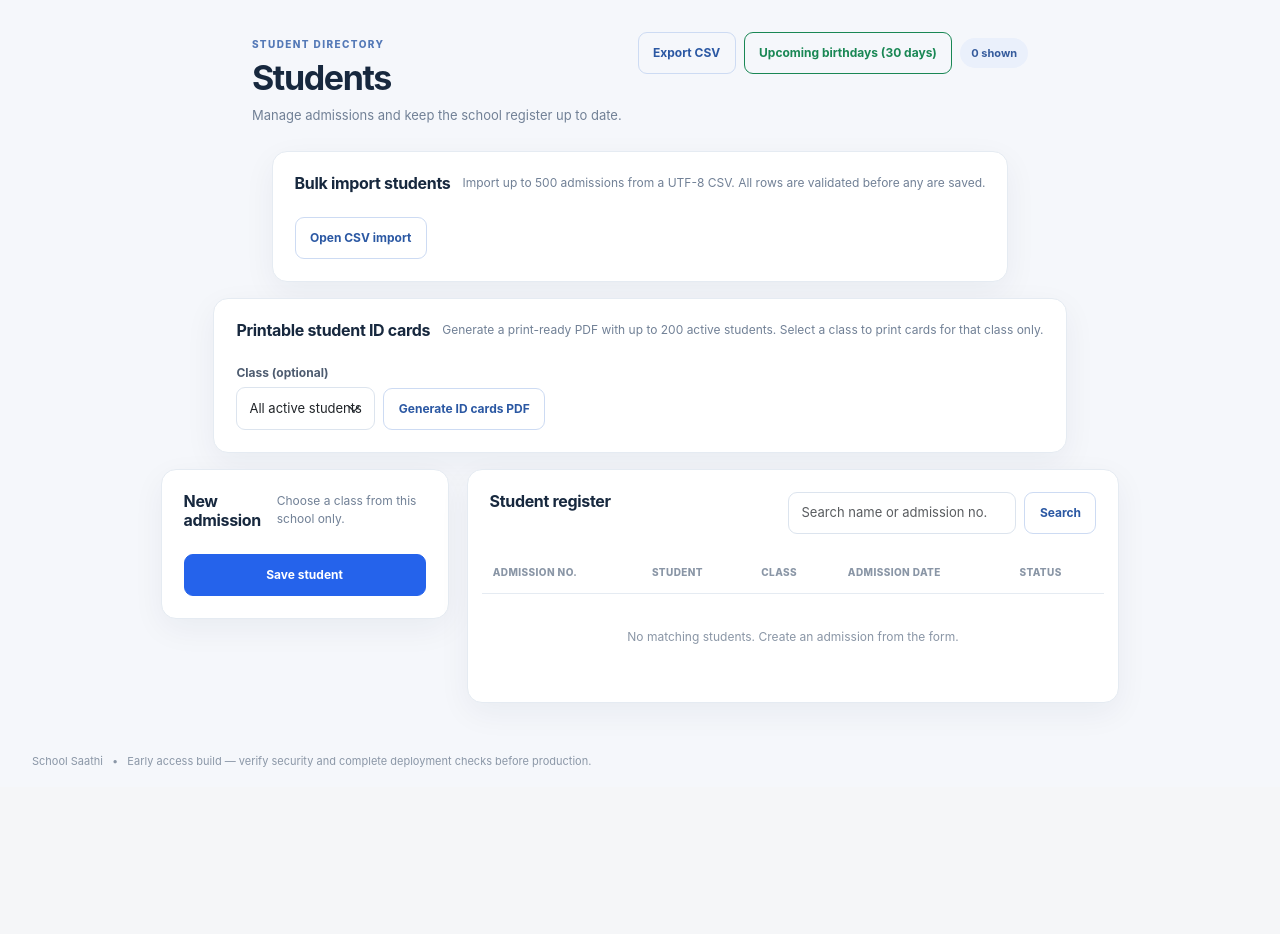
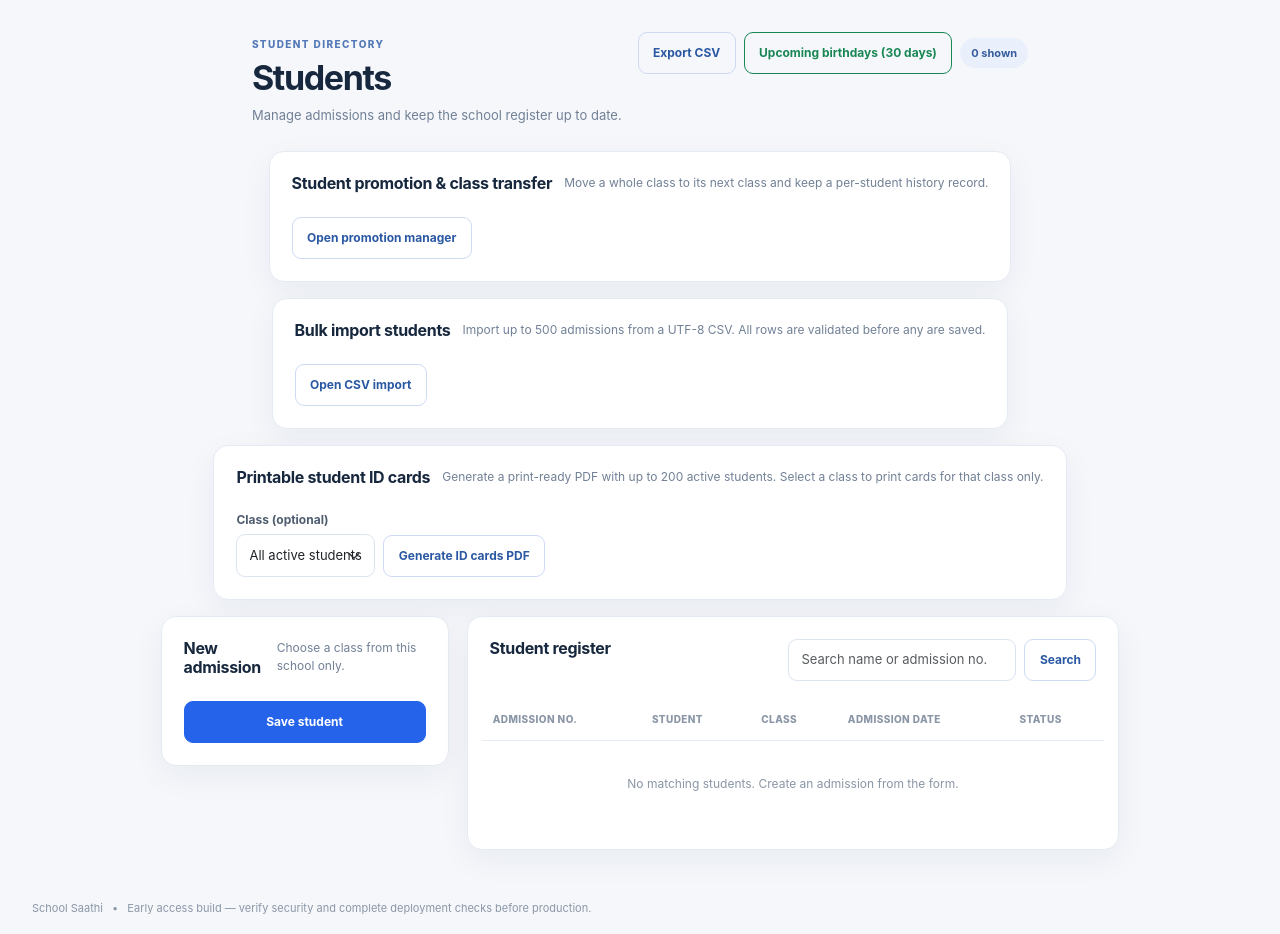
Before and after one commit to pk8873/My_school, a Django app: template templates/schools/students.html in a window 1280 px wide. Shown: the part 76-1010 px from the top of the page. Before the commit the page ends 843 px from the top, so only its background shows below. Run offline with Django 5.2, Linux system fonts and the light colour scheme; the template is opened without the code that fills it, so the values that code supplies are empty.

Commit message:
feat: link student promotion manager from student register

```diff
--- a/templates/schools/students.html
+++ b/templates/schools/students.html
@@ -2,6 +2,7 @@
 {% block title %}Students · School Saathi{% endblock %}
 {% block content %}
 <div class="page-heading"><div><span class="eyebrow">STUDENT DIRECTORY</span><h1>Students</h1><p>Manage admissions and keep the school register up to date.</p></div><div class="d-flex gap-2 align-items-center flex-wrap"><a class="btn btn-outline-primary" href="{% url "export_csv" report="students" %}?school={{ membership.school_id }}">Export CSV</a><a class="btn btn-outline-success" href="{% url "export_csv" report="upcoming-birthdays" %}?school={{ membership.school_id }}&days=30">Upcoming birthdays (30 days)</a><span class="soft-badge">{{ students|length }} shown</span></div></div>
+<section class="panel mb-3"><div class="panel-heading"><h2>Student promotion &amp; class transfer</h2><p>Move a whole class to its next class and keep a per-student history record.</p></div><a class="btn btn-outline-primary" href="{% url 'student_promotions' %}?school={{ membership.school_id }}">Open promotion manager</a></section>
 <section class="panel mb-3"><div class="panel-heading"><h2>Bulk import students</h2><p>Import up to 500 admissions from a UTF-8 CSV. All rows are validated before any are saved.</p></div><a class="btn btn-outline-primary" href="{% url 'import_students_csv' %}?school={{ membership.school_id }}">Open CSV import</a></section>
 <section class="panel mb-3"><div class="panel-heading"><h2>Printable student ID cards</h2><p>Generate a print-ready PDF with up to 200 active students. Select a class to print cards for that class only.</p></div><form method="get" action="{% url 'student_id_cards_pdf' %}" class="d-flex flex-wrap gap-2 align-items-end"><input type="hidden" name="school" value="{{ membership.school_id }}"><div class="form-field"><label for="id-card-class">Class (optional)</label><select class="form-select" id="id-card-class" name="classroom"><option value="">All active students</option>{% for classroom in classrooms %}<option value="{{ classroom.pk }}">{{ classroom.name }} {{ classroom.section }} · {{ classroom.academic_year }}</option>{% endfor %}</select></div><button class="btn btn-outline-primary" type="submit">Generate ID cards PDF</button></form></section>
 <div class="workspace-grid"><section class="panel"><div class="panel-heading"><h2>New admission</h2><p>Choose a class from this school only.</p></div><form method="post">{% csrf_token %}<input type="hidden" name="school" value="{{ membership.school_id }}">{{ form.as_p }}<button class="btn btn-primary w-100" type="submit">Save student</button></form></section>
```
